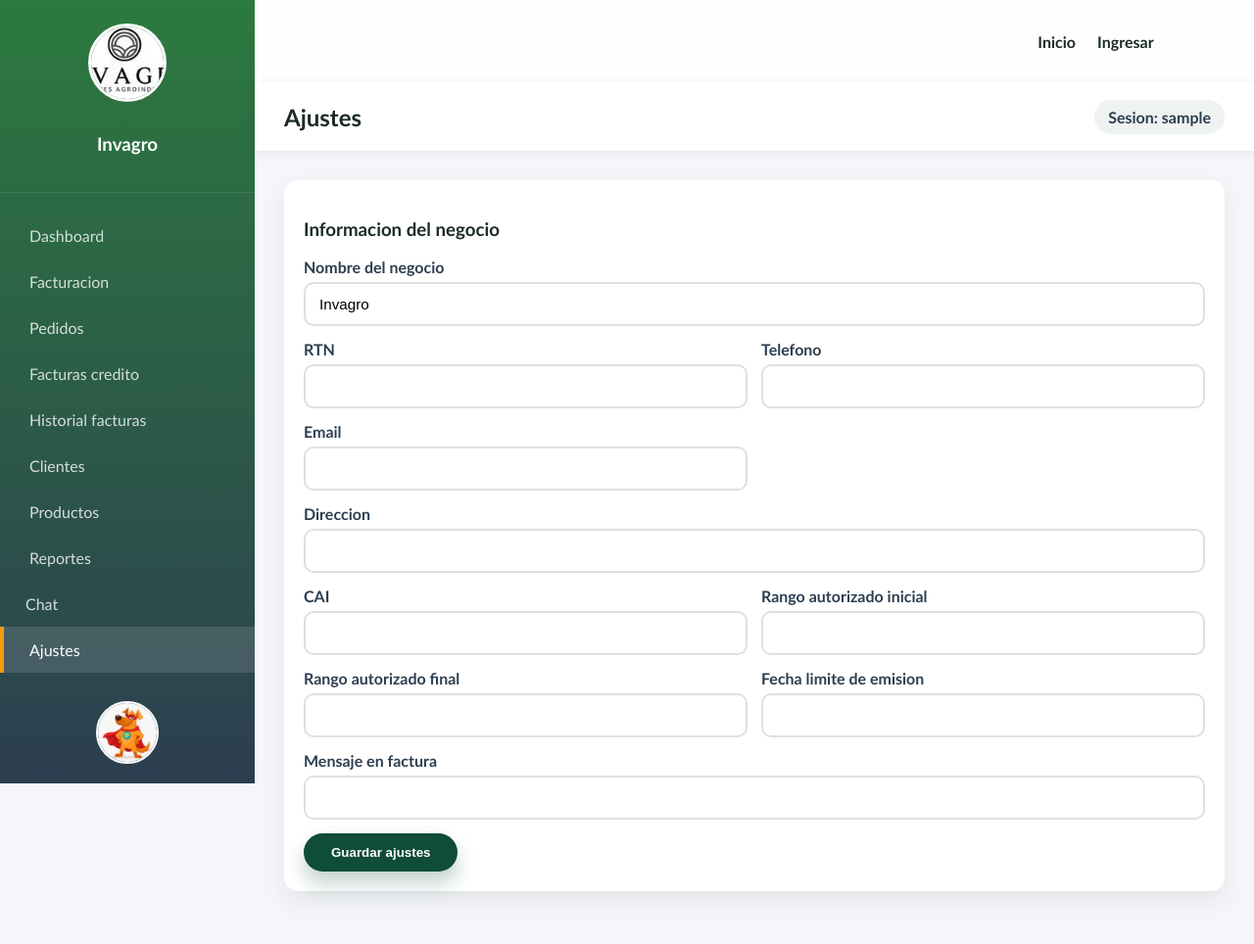
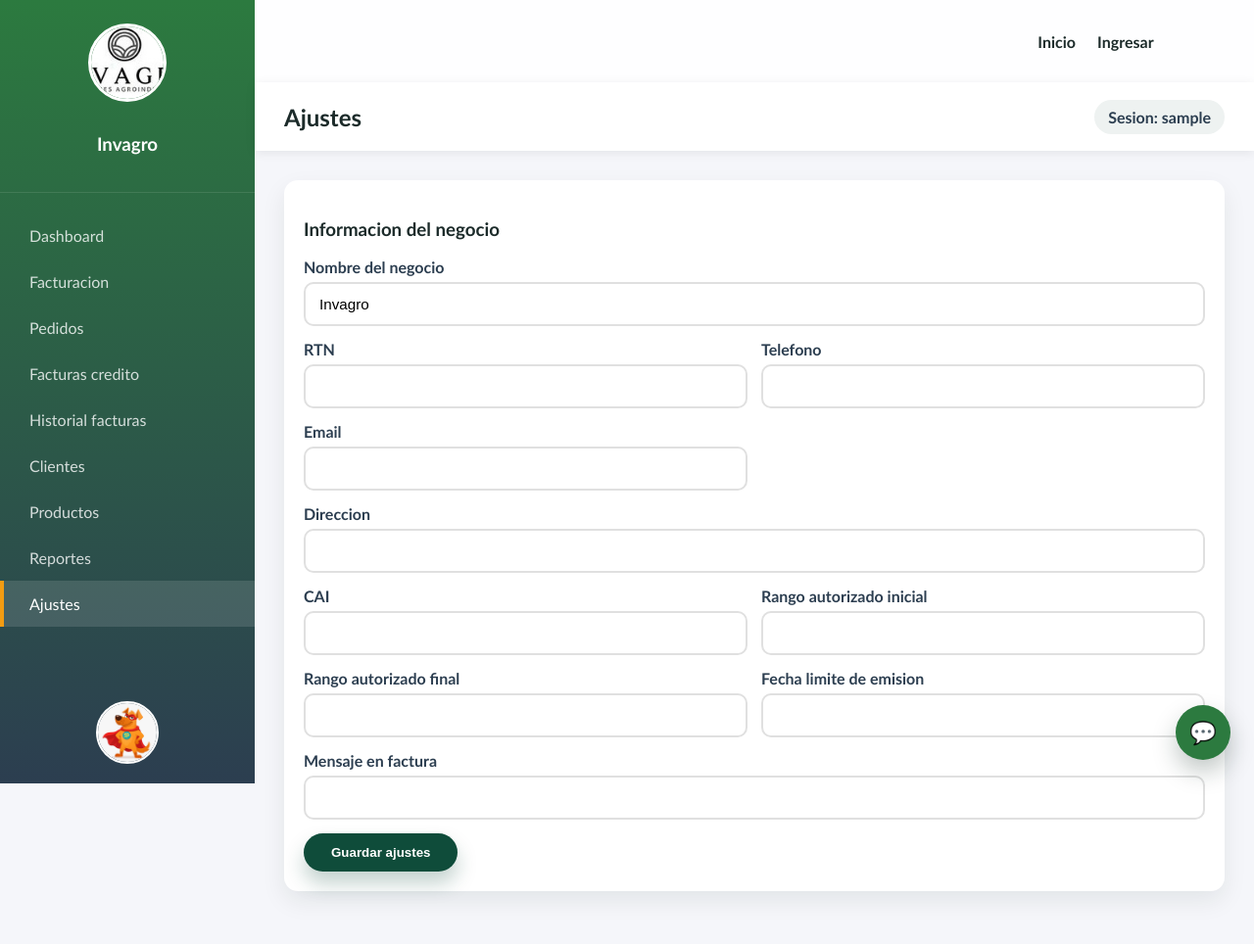
Before and after one commit to Luisfer8904/Sistema-de-facturacion-Invagro, a Flask app: page /ajustes in a window 1280 px wide. Shown: the whole page at 98% size. Run offline with Flask 3, Linux system fonts and the light colour scheme; the visitor is signed in with stand-in values (Sample User, id 1); data comes from the database, SQL or seed files in the repository; parts of the project's set-up code (start-up, migrations or seed data) failed here and were passed over.

Commit message:
Switch chat to floating action button

```diff
--- a/backend/static/css/styles.css
+++ b/backend/static/css/styles.css
@@ -1700,6 +1700,35 @@ body {
   transform: translateX(0);
 }
 
+.chat-fab {
+  position: fixed;
+  right: 24px;
+  bottom: 24px;
+  width: 56px;
+  height: 56px;
+  border-radius: 50%;
+  border: none;
+  background: #2c7a3f;
+  color: #ffffff;
+  font-size: 1.4rem;
+  box-shadow: 0 12px 24px rgba(17, 41, 32, 0.25);
+  cursor: pointer;
+  z-index: 2100;
+  display: flex;
+  align-items: center;
+  justify-content: center;
+  transition: transform 0.2s ease, box-shadow 0.2s ease;
+}
+
+.chat-fab:hover {
+  transform: translateY(-2px);
+  box-shadow: 0 16px 30px rgba(17, 41, 32, 0.3);
+}
+
+.chat-fab.active {
+  background: #1f5f31;
+}
+
 .chat-header {
   padding: 18px 20px;
   border-bottom: 1px solid #e5e7eb;
@@ -1801,4 +1830,9 @@ body {
   .chat-drawer {
     width: 100%;
   }
-}
+
+  .chat-fab {
+    right: 16px;
+    bottom: 16px;
+  }
+}
--- a/backend/templates/ajustes.html
+++ b/backend/templates/ajustes.html
@@ -17,7 +17,6 @@
         <a class="nav-item" href="/clientes">Clientes</a>
         <a class="nav-item" href="/productos">Productos</a>
         <a class="nav-item" href="/reportes">Reportes</a>
-        <a class="nav-item chat-trigger" href="#" onclick="openChat(); return false;">Chat</a>
 <a class="nav-item active" href="/ajustes">Ajustes</a>
       </nav>
       <div class="sidebar-footer">
--- a/backend/templates/base.html
+++ b/backend/templates/base.html
@@ -36,6 +36,10 @@
       </div>
     </div>
 
+    <button class="chat-fab chat-trigger" type="button" onclick="openChat()" aria-label="Abrir chat">
+      💬
+    </button>
+
     <script src="/static/js/chat_widget.js"></script>
   </body>
 </html>
--- a/backend/templates/cliente_form.html
+++ b/backend/templates/cliente_form.html
@@ -17,7 +17,6 @@
         <a class="nav-item active" href="/clientes">Clientes</a>
         <a class="nav-item" href="/productos">Productos</a>
         <a class="nav-item" href="/reportes">Reportes</a>
-        <a class="nav-item chat-trigger" href="#" onclick="openChat(); return false;">Chat</a>
         <a class="nav-item" href="/ajustes">Ajustes</a>
       </nav>
       <div class="sidebar-footer">
--- a/backend/templates/clientes.html
+++ b/backend/templates/clientes.html
@@ -17,7 +17,6 @@
         <a class="nav-item active" href="/clientes">Clientes</a>
         <a class="nav-item" href="/productos">Productos</a>
         <a class="nav-item" href="/reportes">Reportes</a>
-        <a class="nav-item chat-trigger" href="#" onclick="openChat(); return false;">Chat</a>
         <a class="nav-item" href="/ajustes">Ajustes</a>
       </nav>
       <div class="sidebar-footer">
--- a/backend/templates/dashboard.html
+++ b/backend/templates/dashboard.html
@@ -17,7 +17,6 @@
         <a class="nav-item" href="/clientes">Clientes</a>
         <a class="nav-item" href="/productos">Productos</a>
         <a class="nav-item" href="/reportes">Reportes</a>
-        <a class="nav-item chat-trigger" href="#" onclick="openChat(); return false;">Chat</a>
         <a class="nav-item" href="/ajustes">Ajustes</a>
       </nav>
       <div class="sidebar-footer">
--- a/backend/templates/facturacion.html
+++ b/backend/templates/facturacion.html
@@ -17,7 +17,6 @@
         <a class="nav-item" href="/clientes">Clientes</a>
         <a class="nav-item" href="/productos">Productos</a>
         <a class="nav-item" href="/reportes">Reportes</a>
-        <a class="nav-item chat-trigger" href="#" onclick="openChat(); return false;">Chat</a>
         <a class="nav-item" href="/ajustes">Ajustes</a>
       </nav>
       <div class="sidebar-footer">
--- a/backend/templates/facturas_credito.html
+++ b/backend/templates/facturas_credito.html
@@ -17,7 +17,6 @@
         <a class="nav-item" href="/clientes">Clientes</a>
         <a class="nav-item" href="/productos">Productos</a>
         <a class="nav-item" href="/reportes">Reportes</a>
-        <a class="nav-item chat-trigger" href="#" onclick="openChat(); return false;">Chat</a>
         <a class="nav-item" href="/ajustes">Ajustes</a>
       </nav>
       <div class="sidebar-footer">
--- a/backend/templates/facturas_historial.html
+++ b/backend/templates/facturas_historial.html
@@ -17,7 +17,6 @@
         <a class="nav-item" href="/clientes">Clientes</a>
         <a class="nav-item" href="/productos">Productos</a>
         <a class="nav-item" href="/reportes">Reportes</a>
-        <a class="nav-item chat-trigger" href="#" onclick="openChat(); return false;">Chat</a>
         <a class="nav-item" href="/ajustes">Ajustes</a>
       </nav>
       <div class="sidebar-footer">
--- a/backend/templates/pedidos.html
+++ b/backend/templates/pedidos.html
@@ -17,7 +17,6 @@
         <a class="nav-item" href="/clientes">Clientes</a>
         <a class="nav-item" href="/productos">Productos</a>
         <a class="nav-item" href="/reportes">Reportes</a>
-        <a class="nav-item chat-trigger" href="#" onclick="openChat(); return false;">Chat</a>
         <a class="nav-item" href="/ajustes">Ajustes</a>
       </nav>
       <div class="sidebar-footer">
--- a/backend/templates/producto_form.html
+++ b/backend/templates/producto_form.html
@@ -17,7 +17,6 @@
         <a class="nav-item" href="/clientes">Clientes</a>
         <a class="nav-item active" href="/productos">Productos</a>
         <a class="nav-item" href="/reportes">Reportes</a>
-        <a class="nav-item chat-trigger" href="#" onclick="openChat(); return false;">Chat</a>
         <a class="nav-item" href="/ajustes">Ajustes</a>
       </nav>
       <div class="sidebar-footer">
--- a/backend/templates/productos.html
+++ b/backend/templates/productos.html
@@ -17,7 +17,6 @@
         <a class="nav-item" href="/clientes">Clientes</a>
         <a class="nav-item active" href="/productos">Productos</a>
         <a class="nav-item" href="/reportes">Reportes</a>
-        <a class="nav-item chat-trigger" href="#" onclick="openChat(); return false;">Chat</a>
         <a class="nav-item" href="/ajustes">Ajustes</a>
       </nav>
       <div class="sidebar-footer">
--- a/backend/templates/reportes.html
+++ b/backend/templates/reportes.html
@@ -17,7 +17,6 @@
         <a class="nav-item" href="/clientes">Clientes</a>
         <a class="nav-item" href="/productos">Productos</a>
         <a class="nav-item active" href="/reportes">Reportes</a>
-        <a class="nav-item chat-trigger" href="#" onclick="openChat(); return false;">Chat</a>
         <a class="nav-item" href="/ajustes">Ajustes</a>
       </nav>
       <div class="sidebar-footer">
```
